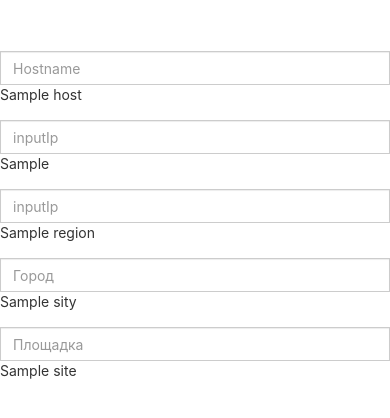
After one commit to Surfweb/inventory, a Django app: template templates/inventory/edit_node.html in a window 390 px wide. The commit adds this page. Shown: the top 418 px of the page. Run offline with Django 3.2, Linux system fonts and the light colour scheme; the template is opened without the code that fills it: most values are stand-ins (such as "Sample title", 1, 10 or a date in 2020); some libraries are stand-ins or nearby versions.

Commit message:
+ many any

```diff
--- /dev/null
+++ b/templates/inventory/edit_node.html
@@ -0,0 +1,36 @@
+{% extends 'inventory/base.html' %}
+{% block content %}
+
+	<div class="row">
+		<div class="col-md-1"></div>
+		<div class="col-md-6" >
+
+		  <div class="form-group">
+			<label class="sr-only" for="inputHostname">Hostname</label>
+			<input type="email" class="form-control" id="inputHostname" placeholder="Hostname">{{host.hostname}}
+		  </div>
+
+		  <div class="form-group">
+			<label class="sr-only" for="inputIp">IP</label>
+			<input type="email" class="form-control" id="inputIp" placeholder="inputIp">{{host.ip}}
+		  </div>
+
+		  <div class="form-group">
+			<label class="sr-only" for="inputRegion">Регион</label>
+			<input type="email" class="form-control" id="inputRegion" placeholder="inputIp">{{host.region}}
+		  </div>
+
+		  <div class="form-group">
+			<label class="sr-only" for="inputSity">Город</label>
+			<input type="email" class="form-control" id="inputSity" placeholder="Город">{{host.sity}}
+		  </div>
+
+		  <div class="form-group">
+			<label class="sr-only" for="inputSite">Площадка</label>
+			<input type="email" class="form-control" id="inputSite" placeholder="Площадка">{{host.site}}
+		  </div>
+
+		</div>
+		<div class="col-md-5"></div>
+	</div>
+{% endblock %}
--- a/templates/inventory/search_result.html
+++ b/templates/inventory/search_result.html
@@ -28,7 +28,7 @@
 		</div>
 		<div class="col-xs-6" style="margin-left: -35px">
 
-				<h4> <a href="node/{{ node.hostname }}/">{{ node.hostname }}</a></h4>
+				<h4> <a href="node/{{ node.hostname }}/">{{ node.hostname }}</a> | <a href="node/{{ node.hostname }}/edit/">[ edit ]</h4>
 				<p><span style="color:green">{{ node.region }} / {{ node.sity }} / {{ node.site }}</span> | lo: <span style="color:gray">{{ node.ip }}</span></p>
 				<p><span class="">{{ node.description }}</span></p>
 		</div>
--- a/urls.py
+++ b/urls.py
@@ -29,6 +29,7 @@ urlpatterns = [
     url(r'^dashboard/$', views.dashboard, name="dashboard"),# AJAX для формы поиска
 	url(r'^inventory/search/$', views.search, name="search"),
 	url(r'^inventory/(?P<node>\w+)/(?P<host>\w+)/$', views.node, name="node"),# Ссылка на карточку node
+	url(r'^inventory/(?P<node>\w+)/(?P<host>\w+)/(?P<edit>\w+)/$', views.node, name="node"),# Ссылка на карточку node
     url(r'^inventory/$', views.inventory, name="inventory"),# Вход и выход
 	url(r'^new_node/$', views.new_node, name="new_node"), 	# Добавление новой ноды
 	url(r'^new_link/$', views.new_link, name="new_link"),	# Добавление нового линка
```
Also changed, not shown: models.py (+27 -0 lines), views.py (+6 -2 lines), 3 other files.
